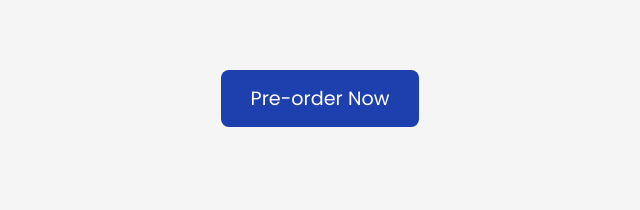
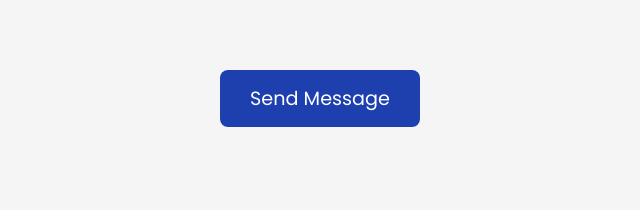
Before and after one commit to Obed-Ojingwa/Calm-Code-Ebook, a plain HTML site: page index.html in a window 1280 px wide. Shown: the part 1302-1512 px from the top of the page, 320-960 px from the left. Drawn offline with Linux system fonts and the light colour scheme.

Commit message:
Update index.html

```diff
--- a/index.html
+++ b/index.html
@@ -119,7 +119,7 @@
   </div>
 
   <div class="section cta">
-    <a href="https://wa.me/2349035854138?text=Hi!%20I'm%20Chinaza%20Mary%20Ojingwa-Ugwa.%0A%0AThanks%20so%20much%20for%20pre-ordering%20%E2%80%9CThe%20Mom%E2%80%99s%20Calm%20Code%E2%80%9D!%20%0A%0AKindly%20send%20me%20a%20screenshot%20of%20your%20payment%20so%20I%20can%20confirm%20your%20spot%20and%20add%20you%20to%20the%20wait-list." target="_blank">Pre-order Now</a>
+    <a href="https://wa.me/2349035854138?text=Hello%20I'm%20Chinaza%20Mary%20Ojingwa-Ugwa.%20Your%20interest%20in%20%E2%80%9C*The%20Mom%E2%80%99s%20Calm%20Code*%E2%80%9D%20is%20appreciated%20Kindly%20send%20me%20a%20screenshot%20of%20your%20payment%20and%20Email%20Address%20for%20delivery.%20Thanks%20you" target="_blank">Send Message</a>
   </div>
 
   <footer>
```
